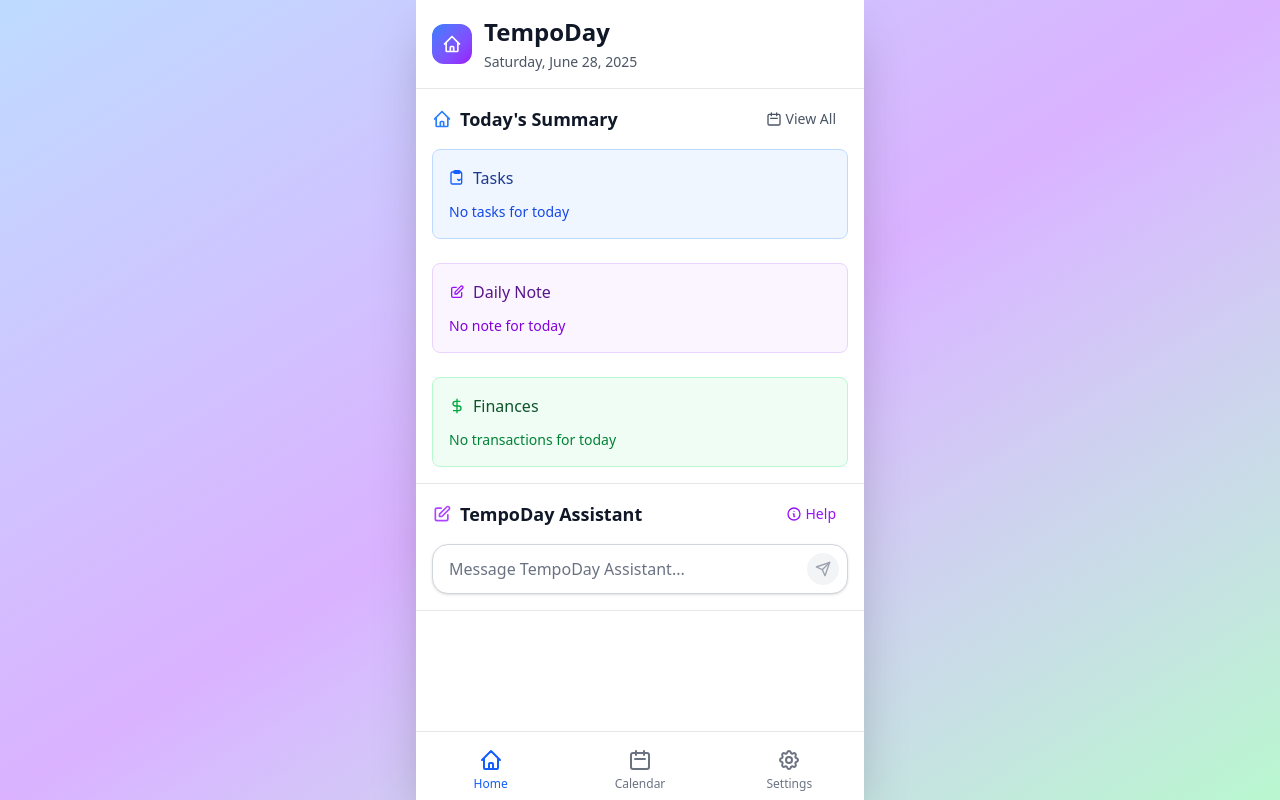
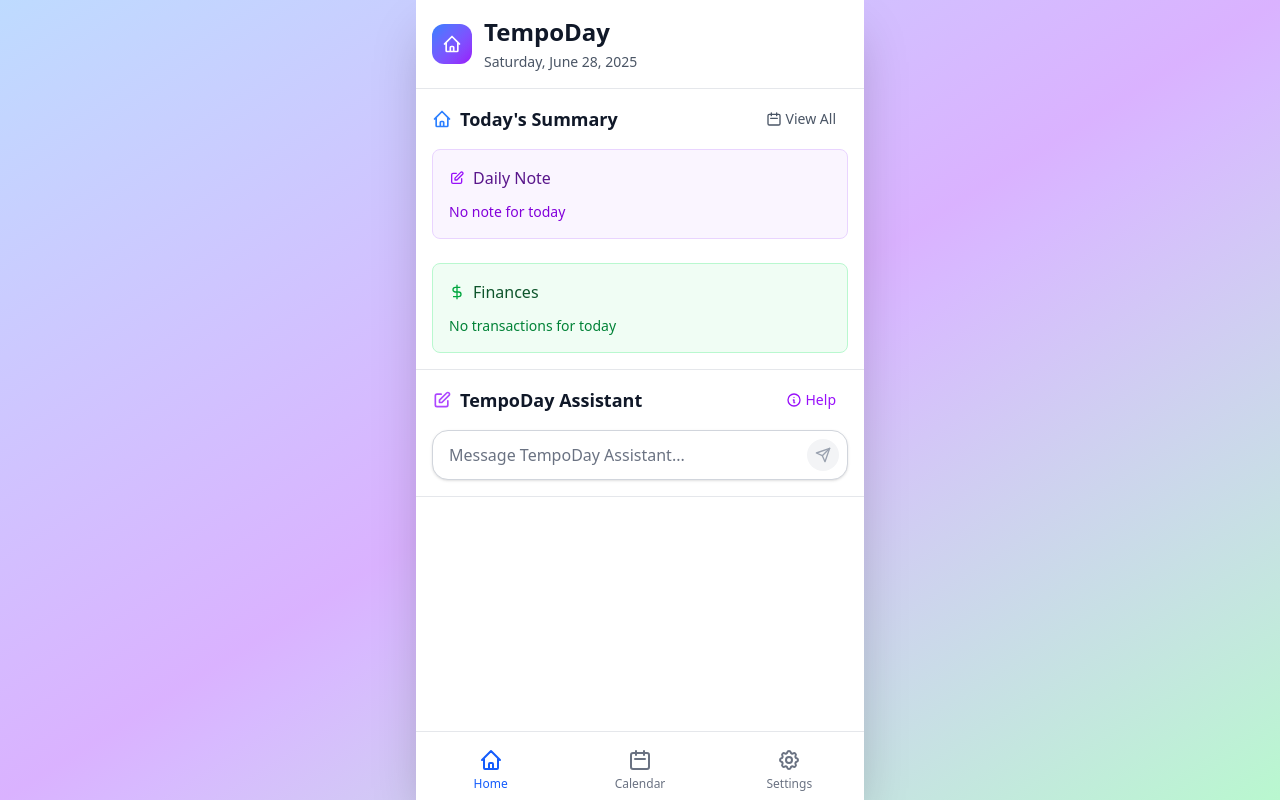
Before and after one commit to fachrihawari/tempoday, a Svelte app: page / in a window 1280 px wide. Built offline with nearby package versions, Linux system fonts and the light colour scheme.

Commit message:
Hide Tasks Section When No Pending Tasks

```diff
--- a/src/components/DashboardSummary.svelte
+++ b/src/components/DashboardSummary.svelte
@@ -88,7 +88,8 @@ const recentTransactions = $derived(() => {
 
   {#snippet children()}
     <div class="space-y-6">
-      <!-- Tasks Summary -->
+      <!-- Tasks Summary - Only show if there are pending tasks -->
+      {#if tasksLoading || pendingCount > 0}
         <div class="bg-blue-50 rounded-lg p-4 border border-blue-200">
           <div class="flex items-center justify-between mb-3">
             <div class="flex items-center gap-2">
@@ -106,13 +107,6 @@ const recentTransactions = $derived(() => {
 
           {#if tasksLoading}
             <Loading size="md" message="Loading tasks..." />
-        {:else if totalCount === 0}
-          <p class="text-sm text-blue-700">No tasks for today</p>
-        {:else if pendingCount === 0}
-          <div class="flex items-center gap-2">
-            <Icon name="check-circle" class="text-green-500" size="sm" />
-            <p class="text-sm text-green-700 font-medium">All tasks completed! 🎉</p>
-          </div>
           {:else}
             <div class="space-y-2">
               {#each incompleteTasks as task (task.id)}
@@ -136,6 +130,7 @@ const recentTransactions = $derived(() => {
             </div>
           {/if}
         </div>
+      {/if}
 
       <!-- Notes Summary -->
       <div class="bg-purple-50 rounded-lg p-4 border border-purple-200">
```
Lines whose indentation alone changed are shown as unchanged.
